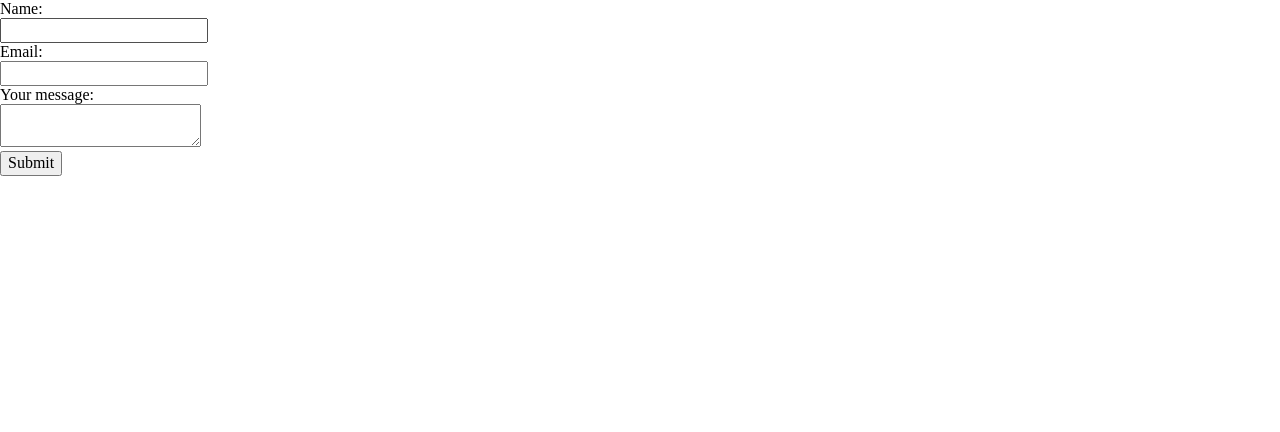
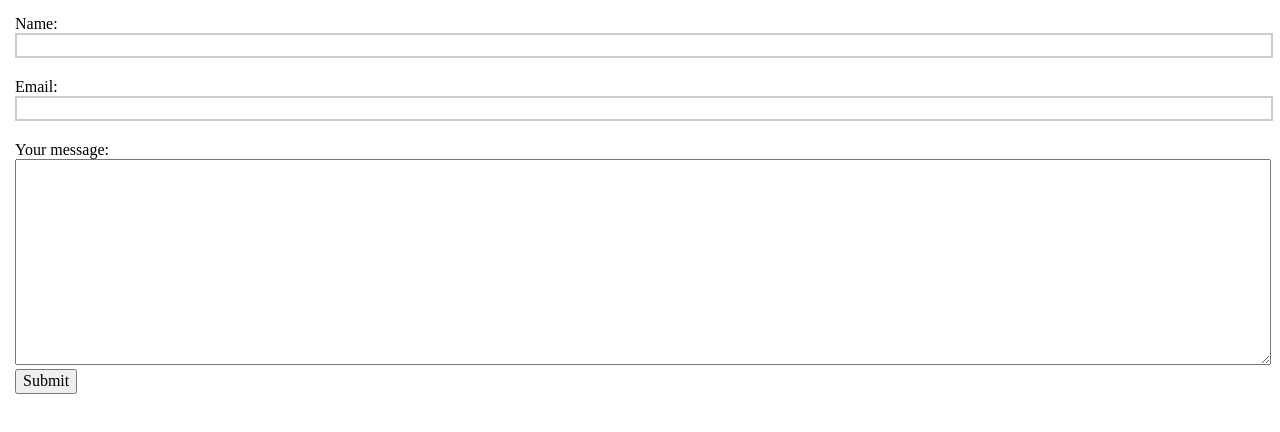
Before and after one commit to kneerace/form, a plain HTML site: page index.html in a window 1280 px wide. Drawn offline with nearby package versions, Linux system fonts and the light colour scheme.

Commit message:
updated css file name from form.css to style.css

```diff
--- a/index.html
+++ b/index.html
@@ -9,7 +9,7 @@
           rel="stylesheet"
           type="text/css"
         />
-        <link href="form.css" rel="stylesheet" type="text/css" />
+        <link href="style.css" rel="stylesheet" type="text/css" />
       </head>
 
     <body>
```
